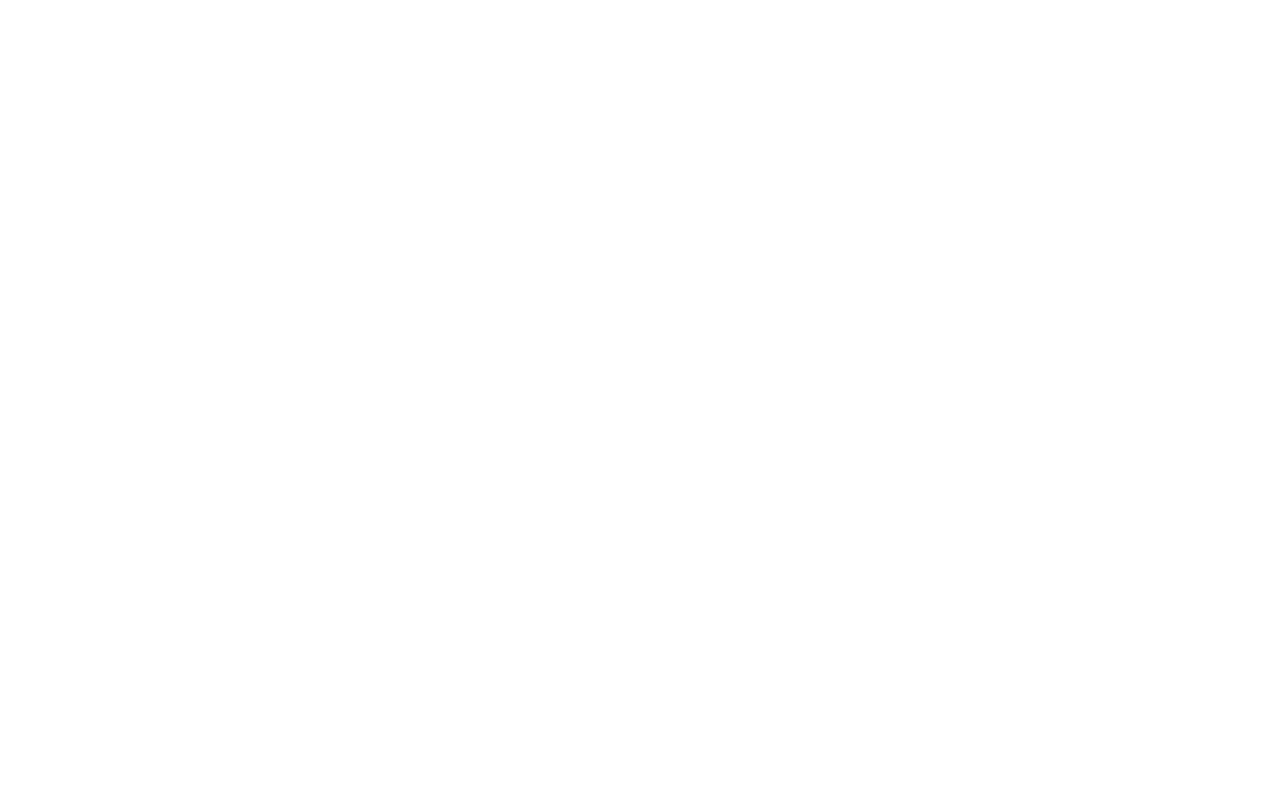
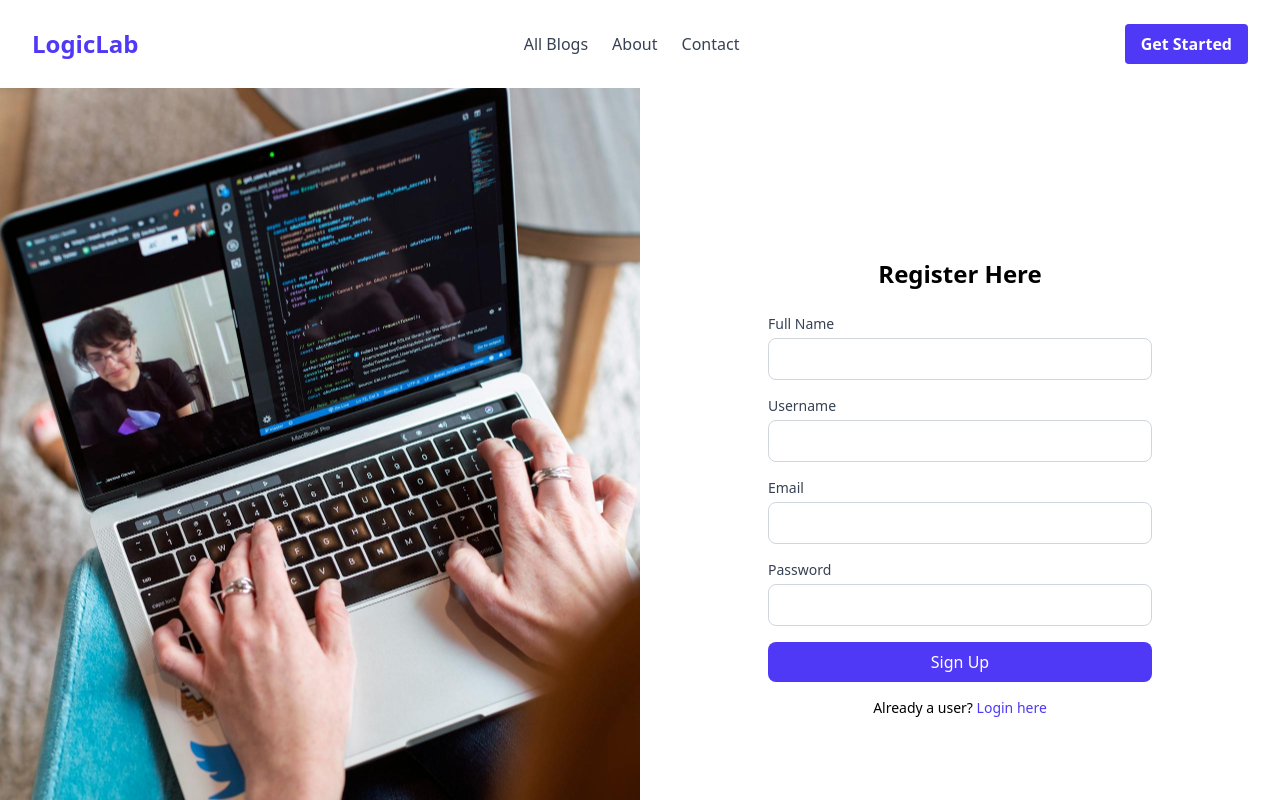
Before and after one commit to saurabhkumarxmpt/LogicsLab, a React (Vite) app in the folder Client/: page /signup in a window 1280 px wide. Before the commit this address had no page. Shown: the top 800 px of the page. Built offline with nearby package versions, Linux system fonts and the light colour scheme.

Commit message:
make a signup page

```diff
--- a/Client/src/App.jsx
+++ b/Client/src/App.jsx
@@ -1,6 +1,7 @@
 import {Routes,Route} from 'react-router-dom';
 import Home from './pages/Home';
 import Login from './components/auth/Login';
+import SignUp from './components/auth/SignUp';
 
 const App=()=>{
   return(
@@ -8,6 +9,7 @@
     <Routes>
       <Route path='/' element={<Home/>}/>
       <Route path='/login' element={<Login/>}/>
+      <Route path='/signup' element={<SignUp/>}/>
     </Routes>
     </>
   )
--- a/Client/src/components/auth/Login.jsx
+++ b/Client/src/components/auth/Login.jsx
@@ -1,6 +1,6 @@
 import Navbar from "../Navbar";
 import Footer from "../Footer";
-
+import { Link } from "react-router-dom";
 const Login = () => {
   return (
     <>
@@ -18,27 +18,29 @@
 
         {/* Right Side Form */}
         <div className="w-full md:w-1/2 flex items-center justify-center bg-gray-50 p-8">
-          <div className="w-full max-w-md">
+          <div className="w-full max-w-md px-14">
             <h1 className="text-3xl font-semibold text-gray-800 mb-6 text-center">
               Login
             </h1>
 
             <form className="space-y-4">
               <div>
-                <label className="block text-gray-600 mb-1">Email</label>
+                <label className="block text-gray-600 text-sm font-medium mb-1">Username</label>
                 <input
-                  type="email"
-                  placeholder="Enter your email"
-                  className="w-full px-4 py-2 border rounded-md focus:outline-none focus:ring-2 focus:ring-indigo-400"
+                  type="text"
+                  name="username"
+                  id="username"
+                  className="mt-1 block w-full px-4 py-2 border border-gray-300 rounded-lg focus:outline-none focus:ring-2 focus:ring-blue-500"
                 />
               </div>
 
               <div>
-                <label className="block text-gray-600 mb-1">Password</label>
+                <label className="block text-gray-600 text-sm font-medium  mb-1">Password</label>
                 <input
                   type="password"
-                  placeholder="Enter your password"
-                  className="w-full px-4 py-2 border rounded-md focus:outline-none focus:ring-2 focus:ring-indigo-400"
+                  name="password"
+                  id="password"
+                  className="mt-1 block w-full px-4 py-2 border border-gray-300 rounded-lg focus:outline-none focus:ring-2 focus:ring-blue-500"
                 />
               </div>
 
@@ -57,9 +59,9 @@
 
               <p className="text-center text-sm text-gray-600 mt-4">
                 New here?{" "}
-                <a href="#" className="text-indigo-600 hover:underline">
+                <Link to='/signup' href="#" className="text-indigo-600 hover:underline">
                   Please sign up
-                </a>
+                </Link>
               </p>
             </form>
           </div>
--- /dev/null
+++ b/Client/src/components/auth/SignUp.jsx
@@ -0,0 +1,96 @@
+import Navbar from '../Navbar';
+import Footer from '../Footer';
+
+const SignUp = () => {
+  return (
+    <>
+      <Navbar />
+      <div className="h-auto md:min-h-screen flex flex-col md:flex-row ">
+        {/* Left Image Section */}
+        <div className="hidden md:block md:w-1/2">
+          <img
+            src="/auth_images/signup.jpg"
+            alt="Sign Up"
+            className="w-full h-screen object-cover"
+          />
+        </div>
+
+        {/* Right Form Section */}
+        <div className="w-full md:w-1/2 flex items-center justify-center p-6">
+          <div className="w-full max-w-md bg-white p-8 rounded-xl ">
+            <h1 className="text-2xl font-bold mb-6 text-center">Register Here</h1>
+
+            <form className="space-y-4">
+              <div>
+                <label htmlFor="fullName" className="block text-sm font-medium text-gray-700">
+                  Full Name
+                </label>
+                <input
+                  type="text"
+                  name="fullName"
+                  id="fullName"
+                  className="mt-1 block w-full px-4 py-2 border border-gray-300 rounded-lg focus:outline-none focus:ring-2 focus:ring-blue-500"
+                />
+              </div>
+
+              <div>
+                <label htmlFor="username" className="block text-sm font-medium text-gray-700">
+                  Username
+                </label>
+                <input
+                  type="text"
+                  name="username"
+                  id="username"
+                  className="mt-1 block w-full px-4 py-2 border border-gray-300 rounded-lg focus:outline-none focus:ring-2 focus:ring-blue-500"
+                />
+              </div>
+
+              <div>
+                <label htmlFor="email" className="block text-sm font-medium text-gray-700">
+                  Email
+                </label>
+                <input
+                  type="email"
+                  name="email"
+                  id="email"
+                  className="mt-1 block w-full px-4 py-2 border border-gray-300 rounded-lg focus:outline-none focus:ring-2 focus:ring-blue-500"
+                />
+              </div>
+
+              <div>
+                <label htmlFor="password" className="block text-sm font-medium text-gray-700">
+                  Password
+                </label>
+                <input
+                  type="password"
+                  name="password"
+                  id="password"
+                  className="mt-1 block w-full px-4 py-2 border border-gray-300 rounded-lg focus:outline-none focus:ring-2 focus:ring-blue-500"
+                />
+              </div>
+
+              <div>
+                <button
+                  type="submit"
+                  className="w-full bg-indigo-600 text-white py-2 rounded-lg hover:bg-blue-600 transition"
+                >
+                  Sign Up
+                </button>
+              </div>
+            </form>
+
+            <p className="mt-4 text-sm text-center">
+              Already a user?{' '}
+              <a href="/login" className="text-indigo-600 hover:underline">
+                Login here
+              </a>
+            </p>
+          </div>
+        </div>
+      </div>
+      <Footer />
+    </>
+  );
+};
+
+export default SignUp;
```
Also changed, not shown: Client/public/auth_images/signup.jpg (added).
